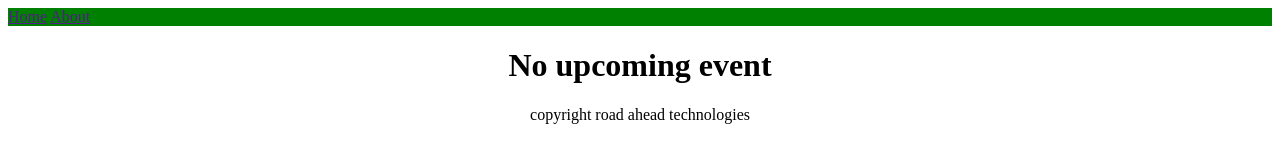
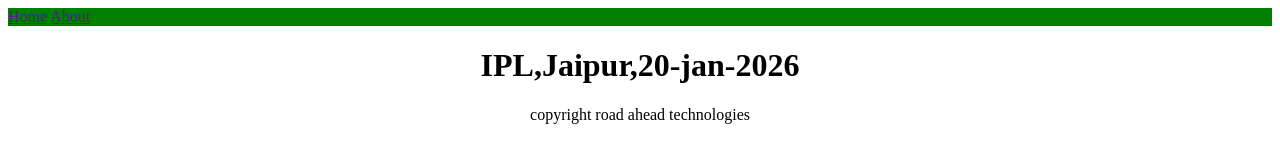
Before and after one commit to aanchalvj/webscrap, a plain HTML site: page index.html in a window 1280 px wide. Drawn offline with Linux system fonts and the light colour scheme.

Commit message:
Update index.html

```diff
--- a/index.html
+++ b/index.html
@@ -7,7 +7,7 @@
                             <a href="">Home</a>
                              <a href="">About</a>
                        </nav>
-                        <h1 style="text-align: center " id="events">No upcoming event </h1>
+                        <h1 style="text-align: center " id="events">IPL,Jaipur,20-jan-2026 </h1>
                         <p style="text-align: center">copyright road ahead technologies</p>
           </body>
 </html>
```
